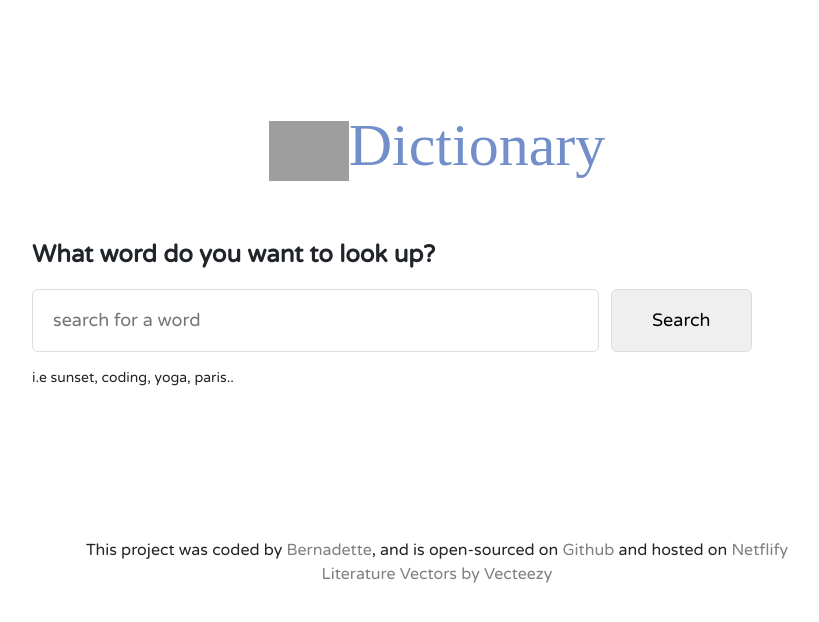
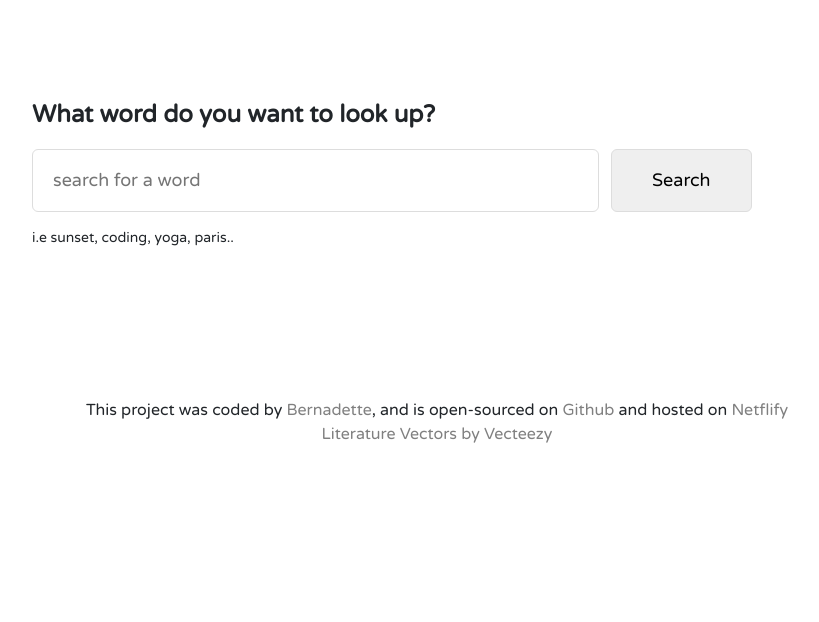
Before and after one commit to BernadetteCh/dictionary-project, a React (Create React App) app: page / in a window 1280 px wide. Shown: the top 622 px of the page, without its empty margins (203-1022 px from the left). Built offline with nearby package versions, Linux system fonts and the light colour scheme; grey boxes are pictures that could not be loaded; a web font is replaced by a local one.

Commit message:
removed header and icon to Dictionary component

```diff
--- a/src/App.js
+++ b/src/App.js
@@ -1,14 +1,11 @@
 import "./App.css";
-import icon from "./books.jpg";
 import Dictionary from "./Dictionary";
 
 function App() {
   return (
     <div className="App">
       <div className="container">
-        <header>
-          <img src={icon} alt="icon of books" className="icon"></img>Dictionary
-        </header>
+
         <main>
           <Dictionary />
         </main>
```
